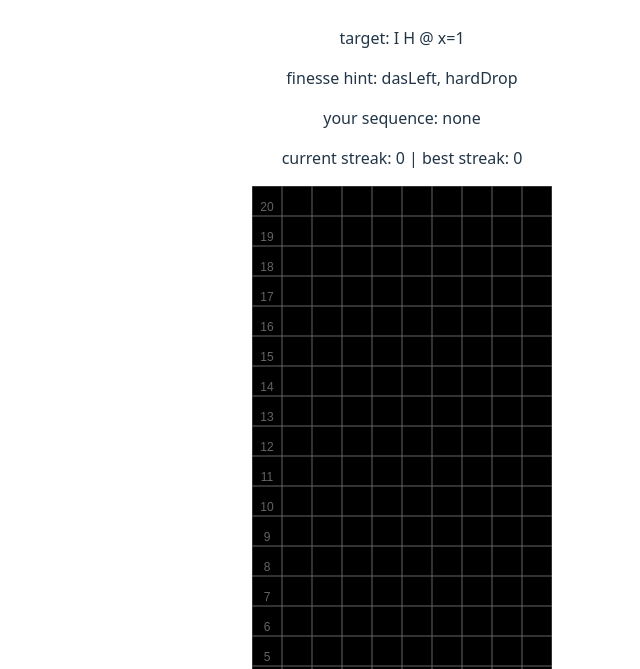
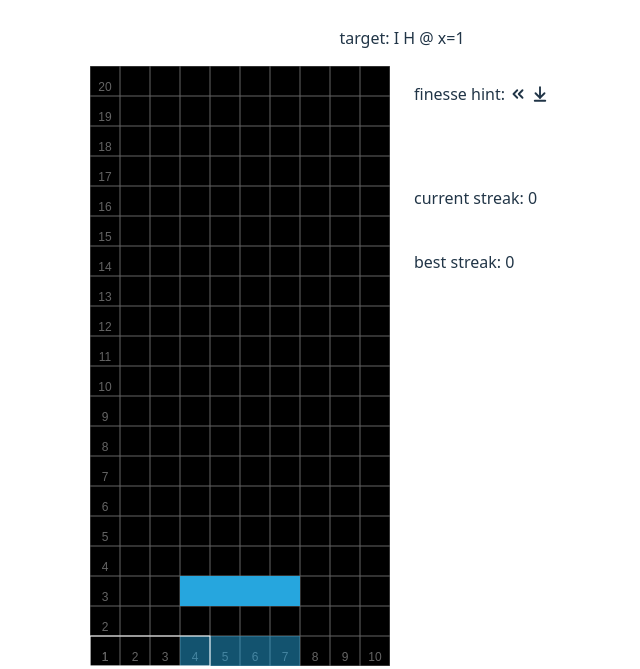
Before and after one commit to g-deng/finesse, a website built with Vite: page index.html in a window 1280 px wide. Shown: the part 131-800 px from the top of the page, without its empty margins (238-878 px from the left). Built offline with nearby package versions, Linux system fonts and the light colour scheme.

Commit message:
basic graphics and styling

```diff
--- a/index.html
+++ b/index.html
@@ -10,11 +10,17 @@
     <div id="app">
         <h1>finesse</h1>
         <p id="block-text"></p>
-        <p id="finesse-hint"></p>
-        <p id="user-sequence"></p>
-        <p id="streak"></p>
-        <canvas id="game" width="300" height="600"></canvas>
+        <div class="game-layout">
+          <canvas id="game" width="300" height="600"></canvas>
+          <div class="side-panel">
+            <p id="finesse-hint"></p>
+            <p id="user-sequence"></p>
+            <p id="streak"></p>
+            <p id="best-streak"></p>
+          </div>
+        </div>
     </div>
     <script type="module" src="/src/main.ts"></script>
+    <script src="https://unpkg.com/lucide@latest/dist/umd/lucide.js"></script>
   </body>
 </html>
--- a/package.json
+++ b/package.json
@@ -11,5 +11,8 @@
   "devDependencies": {
     "typescript": "~5.8.3",
     "vite": "^7.1.7"
+  },
+  "dependencies": {
+    "lucide": "^0.562.0"
   }
 }
--- a/src/graphics/blocks.ts
+++ b/src/graphics/blocks.ts
@@ -62,7 +62,7 @@ class OBlock extends Block {
   constructor() {
     super(5, 19, "O");
   }
-  draw(x: number, y: number, direction: Direction) {
+  draw(x: number, y: number) {
     fillRect(x, y, 2, 2);
   }
   moveLeft() {
--- a/src/graphics/style.css
+++ b/src/graphics/style.css
@@ -35,32 +35,39 @@ h1 {
   line-height: 1.1;
 }
 
+.game-layout {
+  display: flex;
+  align-items: flex-start;
+  justify-content: center;
+  gap: 1.5rem;
+  flex-wrap: wrap;
+  margin-top: 1rem;
+}
+
+.side-panel {
+  width: 300px;
+  display: flex;
+  flex-direction: column;
+  align-items: stretch;
+  gap: 0.5rem;
+  text-align: left;
+}
+
+.action-icon {
+  width: 18px;
+  height: 18px;
+  stroke-width: 2.5;
+  vertical-align: -0.2em;
+}
+.action-ellipsis {
+  padding: 0 0.3rem;
+}
+
 #app {
   max-width: 1280px;
   margin: 0 auto;
   padding: 2rem;
   text-align: center;
-}
-
-.logo {
-  height: 6em;
-  padding: 1.5em;
-  will-change: filter;
-  transition: filter 300ms;
-}
-.logo:hover {
-  filter: drop-shadow(0 0 2em #646cffaa);
-}
-.logo.vanilla:hover {
-  filter: drop-shadow(0 0 2em #3178c6aa);
-}
-
-.card {
-  padding: 2em;
-}
-
-.read-the-docs {
-  color: #888;
 }
 
 button {
--- a/src/main.ts
+++ b/src/main.ts
@@ -5,6 +5,25 @@ import type { Target, NESWTarget, VHTarget } from "./types.ts";
 import { Block } from "./graphics/blocks.ts";
 import { getNewTarget, getSpawnBlock, isNESWBlock, isVHBlock, blockAtTarget } from "./combos.ts";
 import { drawTarget } from "./graphics/targets.ts";
+import { createIcons, icons } from "lucide";
+
+const actionIcon: Record<ExtendedAction, string> = {
+  left: "arrow-left",
+  right: "arrow-right",
+  softDrop: "arrow-down",
+  hardDrop: "arrow-down-to-line",
+  cw: "rotate-cw",
+  ccw: "rotate-ccw",
+  "180": "circle",
+  dasLeft: "chevrons-left",
+  dasRight: "chevrons-right",
+};
+
+const toIconHtml = (actions: ExtendedAction[]) =>
+  actions
+    .map((a) => `<i data-lucide="${actionIcon[a]}" class="action-icon" aria-label="${a}"></i>`)
+    .join(" ");
+
 
 const dropInterval = 300;
 let currentBlock: Block | null = null;
@@ -86,6 +105,17 @@ function update(delta: number) {
   }
 }
 
+let lastUserMarkup = "";
+let lastHintMarkup = "";
+
+function setIcons(elem: HTMLElement, label: string, markup: string, last: { v: string }) {
+  if (markup === last.v) return;
+  last.v = markup;
+  elem.innerHTML = label + (markup || "none");
+  createIcons({ icons, nameAttr: "data-lucide" });
+}
+
+
 function render() {
   const blockTextElem = document.getElementById("block-text")!;
   if (currentTarget) {
@@ -101,27 +131,25 @@ function render() {
   } else {
     blockTextElem.textContent = "target: none";
   }
+const hintMarkup = currentBlock && currentTarget
+    ? toIconHtml([...(finesseSequence ?? []), "hardDrop"])
+    : "";
+  setIcons(document.getElementById("finesse-hint")!, "finesse hint: ", hintMarkup, { v: lastHintMarkup });
 
-  const finesseHintElem = document.getElementById("finesse-hint")!;
-  if (currentBlock && currentTarget) {
-    if (finesseSequence) {
-      finesseHintElem.textContent = `finesse hint: ${finesseSequence.join(", ")}, hardDrop`;
-    } else {
-      finesseHintElem.textContent = `finesse hint: hardDrop`;
-    }
-  } else {
-    finesseHintElem.textContent = `finesse hint: none`;
-  }
+  const userMarkup =
+    userSequence.length > 5
+      ? `${toIconHtml(userSequence.slice(0, 2))}<span class="action-ellipsis"> … </span>${toIconHtml(userSequence.slice(-3))}`
+      : userSequence.length > 0
+        ? toIconHtml(userSequence)
+        : "";
+  setIcons(document.getElementById("user-sequence")!, "your sequence: ", userMarkup, { v: lastUserMarkup });
 
-  const userSequenceElem = document.getElementById("user-sequence")!;
-  if (userSequence.length > 0) {
-    userSequenceElem.textContent = `your sequence: ${userSequence.join(", ")}`;
-  } else {
-    userSequenceElem.textContent = `your sequence: none`;
-  }
 
   const streakElem = document.getElementById("streak")!;
-  streakElem.textContent = `current streak: ${currentStreak} | best streak: ${bestStreak}`;
+  streakElem.textContent = `current streak: ${currentStreak}`;
+
+  const bestStreakElem = document.getElementById("best-streak")!;
+  bestStreakElem.textContent = `best streak: ${bestStreak}`;
 
 
   drawGrid();
```
Also changed, not shown: 1 other file.
